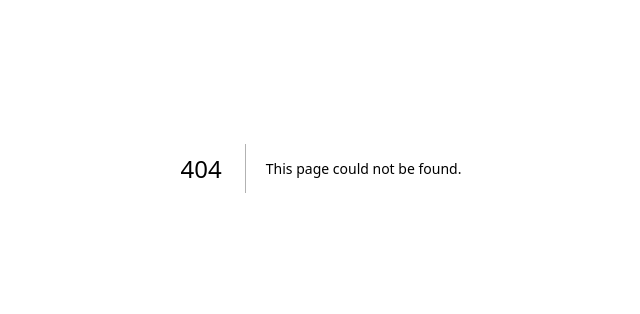
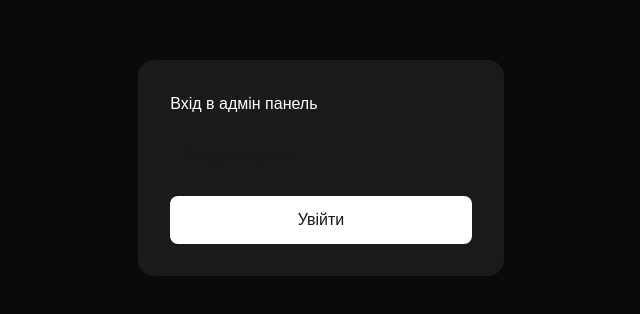
Before and after one commit to SelenaAnya/bender-robots, a Next.js app: page /login in a window 1280 px wide. Before the commit this address had no page. Shown: the part 232-546 px from the top of the page, without its empty margins (319-959 px from the left). Built offline with nearby package versions, Linux system fonts and the light colour scheme.

Commit message:
edit admin authorization profile

```diff
--- /dev/null
+++ b/app/login/page.tsx
@@ -0,0 +1,52 @@
+'use client';
+
+import { useRouter } from 'next/navigation';
+import { useState } from 'react';
+
+export default function LoginPage() {
+  const router = useRouter();
+  const [password, setPassword] = useState('');
+
+  const handleLogin = async (e: React.FormEvent) => {
+    e.preventDefault();
+
+    try {
+      const response = await fetch('/api/admin/auth', {
+        method: 'POST',
+        headers: { 'Content-Type': 'application/json' },
+        body: JSON.stringify({ password }),
+      });
+
+      const data = await response.json();
+
+      if (response.ok && data.success) {
+        localStorage.setItem('adminAuth', 'true');
+        router.push('/admin');
+      } else {
+        alert('Невірний пароль');
+      }
+    } catch (error) {
+      console.error('Login error:', error);
+      alert('Помилка при вході');
+    }
+  };
+
+  return (
+    <div style={{ minHeight: '100vh', display: 'flex', alignItems: 'center', justifyContent: 'center', background: '#0a0a0a' }}>
+      <form onSubmit={handleLogin} style={{ background: '#1a1a1a', padding: '2rem', borderRadius: '1rem' }}>
+        <h1 style={{ color: 'white', marginBottom: '1rem' }}>Вхід в адмін панель</h1>
+        <input
+          type="password"
+          placeholder="Введіть пароль"
+          value={password}
+          onChange={(e) => setPassword(e.target.value)}
+          style={{ width: '100%', padding: '0.75rem', marginBottom: '1rem', borderRadius: '0.5rem' }}
+          required
+        />
+        <button type="submit" style={{ width: '100%', padding: '0.75rem', background: 'white', borderRadius: '0.5rem' }}>
+          Увійти
+        </button>
+      </form>
+    </div>
+  );
+}
--- a/middleware.ts
+++ b/middleware.ts
@@ -1,25 +1,9 @@
+// middleware.ts
 import { NextResponse } from 'next/server';
 import type { NextRequest } from 'next/server';
-import { jwtVerify } from 'jose';
 
 export async function middleware(request: NextRequest) {
-  if (request.nextUrl.pathname.startsWith('/admin')) {
-    const token = request.cookies.get('auth-token')?.value;
-
-    if (!token) {
-      return NextResponse.redirect(new URL('/login', request.url));
-    }
-
-    try {
-      await jwtVerify(
-        token,
-        new TextEncoder().encode(process.env.JWT_SECRET!)
-      );
-    } catch (error) {
-      return NextResponse.redirect(new URL('/login', request.url));
-    }
-  }
-
+  // Поки що пропускаємо всі запити
   return NextResponse.next();
 }
 
```
Also changed, not shown: 1 other file (tests, documents, lock files or other folders).
